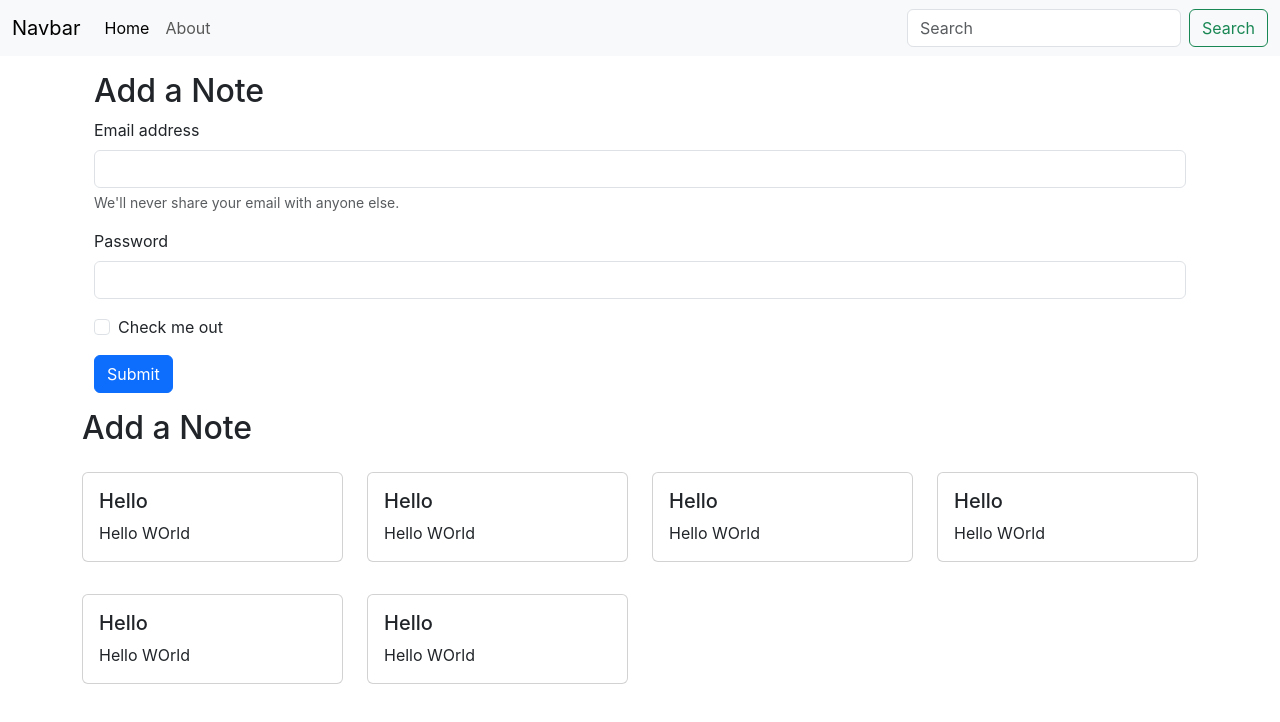
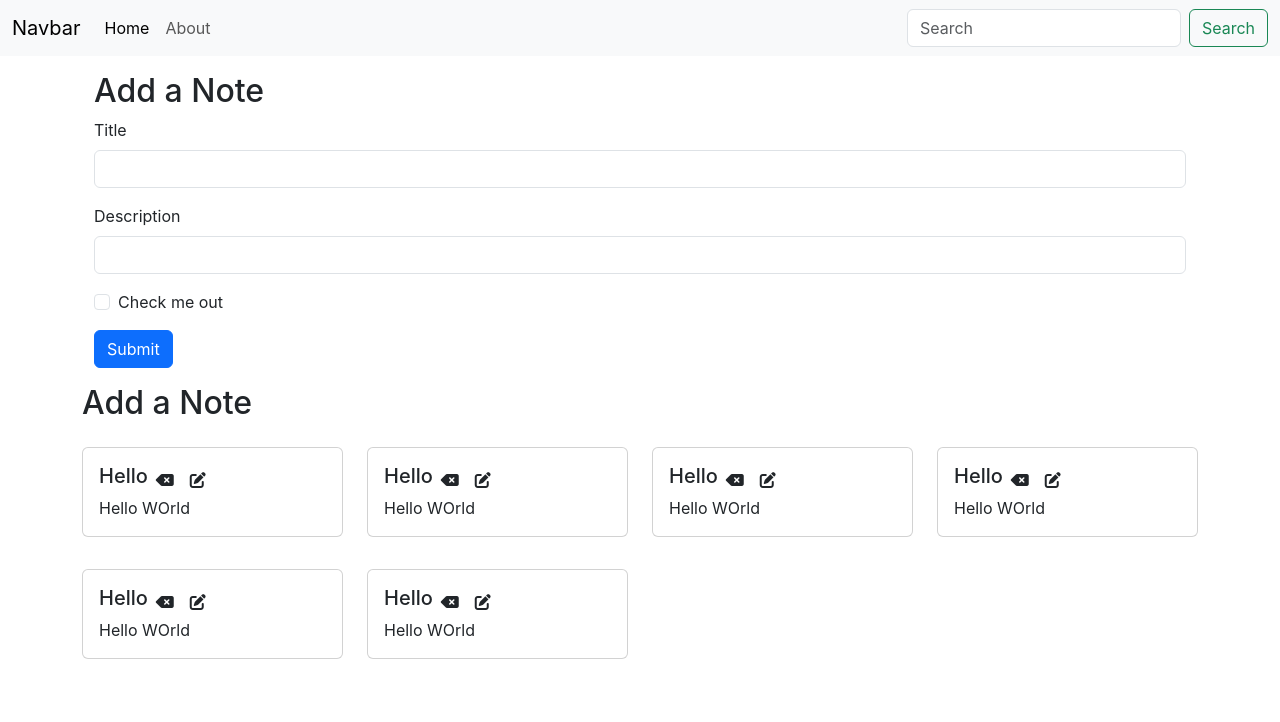
Before and after one commit to yachu7/iNotebook, a React (Create React App) app: page / in a window 1280 px wide. Shown: the top 722 px of the page. Built offline with nearby package versions, Linux system fonts and the light colour scheme.

Commit message:
added client side new note function and basic alert function

```diff
--- a/public/index.html
+++ b/public/index.html
@@ -40,7 +40,7 @@
       To begin the development, run `npm start` or `yarn start`.
       To create a production bundle, use `npm run build` or `yarn build`.
     -->
-
+    <script src="https://kit.fontawesome.com/10c20e9b10.js" crossorigin="anonymous"></script>
     <script src="https://cdn.jsdelivr.net/npm/bootstrap@5.3.2/dist/js/bootstrap.bundle.min.js" integrity="sha384-C6RzsynM9kWDrMNeT87bh95OGNyZPhcTNXj1NW7RuBCsyN/o0jlpcV8Qyq46cDfL" crossorigin="anonymous"></script>
 
   </body>
--- a/src/App.js
+++ b/src/App.js
@@ -1,22 +1,33 @@
 import "./App.css";
-import React from "react";
+import React, { useEffect, useState } from "react";
 import { BrowserRouter as Router, Route, Routes } from "react-router-dom";
 import Home from "./componenets/Home";
 import About from "./componenets/About";
 import Navbar from "./componenets/Navbar";
 import NoteState from "./context/notes/NoteState";
+import Alert from "./componenets/Alert";
 
 function App() {
+  const [alert, setAlert] = useState(null);
+
+  useEffect(() => {
+    setAlert("This is Alert1");
+
+    setTimeout(() => {
+      setAlert(null);
+    }, 1500);
+  }, []);
   return (
     <>
       <NoteState>
         <Router>
           <Navbar />
+          <Alert alert={alert} />
           <div className="container">
-          <Routes>
-            <Route path="/" element={<Home />} />
-            <Route path="/about" element={<About />} />
-          </Routes>
+            <Routes>
+              <Route path="/" element={<Home />} />
+              <Route path="/about" element={<About />} />
+            </Routes>
           </div>
         </Router>
       </NoteState>
--- /dev/null
+++ b/src/componenets/Addnote.js
@@ -0,0 +1,74 @@
+import React, { useContext, useState } from "react";
+import noteContext from "../context/notes/noteContext";
+
+function Addnote() {
+  const context = useContext(noteContext);
+  const { addNote } = context;
+
+  const [note, setNote] = useState({
+    title: "",
+    description: "",
+    tag: "Default",
+  });
+
+  const handleClick = (e) => {
+    e.preventDefault();
+    addNote(note.title, note.description, note.tag);
+  };
+  const onChange = (e) => {
+    setNote({ ...note, [e.target.name]: e.target.value });
+  };
+  return (
+    <div>
+      <div className="container my-3">
+        <h2>Add a Note</h2>
+        <form>
+          <div className="mb-3">
+            <label htmlFor="title" className="form-label">
+              Title
+            </label>
+            <input
+              type="text"
+              className="form-control"
+              id="title"
+              name="title"
+              aria-describedby="emailHelp"
+              onChange={onChange}
+            />
+          </div>
+          <div className="mb-3">
+            <label htmlFor="description" className="form-label">
+              Description
+            </label>
+            <input
+              type="text"
+              className="form-control"
+              id="description"
+              name="description"
+              onChange={onChange}
+            />
+          </div>
+          <div className="mb-3 form-check">
+            <input
+              type="checkbox"
+              className="form-check-input"
+              id="exampleCheck1"
+            />
+            <label className="form-check-label" htmlFor="exampleCheck1">
+              Check me out
+            </label>
+          </div>
+          <button
+            type="submit"
+            className="btn btn-primary"
+            onClick={handleClick}
+          >
+            Submit
+          </button>
+        </form>
+      </div>
+    </div>
+  );
+}
+
+export default Addnote;
--- /dev/null
+++ b/src/componenets/Alert.js
@@ -0,0 +1,15 @@
+import React from "react";
+
+function Alert(props) {
+  return (
+    props.alert && (
+      <div>
+        <div className="alert alert-primary" role="alert">
+          {props.alert}
+        </div>
+      </div>
+    )
+  );
+}
+
+export default Alert;
--- a/src/componenets/Home.js
+++ b/src/componenets/Home.js
@@ -1,52 +1,11 @@
 import React from "react";
 import Notes from "./Notes";
+
 function Home() {
-
   return (
     <div>
-      <div className="container my-3">
-        <h2>Add a Note</h2>
-        <form>
-          <div className="mb-3">
-            <label htmlFor="exampleInputEmail1" className="form-label">
-              Email address
-            </label>
-            <input
-              type="email"
-              className="form-control"
-              id="exampleInputEmail1"
-              aria-describedby="emailHelp"
-            />
-            <div id="emailHelp" className="form-text">
-              We'll never share your email with anyone else.
-            </div>
-          </div>
-          <div className="mb-3">
-            <label htmlFor="exampleInputPassword1" className="form-label">
-              Password
-            </label>
-            <input
-              type="password"
-              className="form-control"
-              id="exampleInputPassword1"
-            />
-          </div>
-          <div className="mb-3 form-check">
-            <input
-              type="checkbox"
-              className="form-check-input"
-              id="exampleCheck1"
-            />
-            <label className="form-check-label" htmlFor="exampleCheck1">
-              Check me out
-            </label>
-          </div>
-          <button type="submit" className="btn btn-primary">
-            Submit
-          </button>
-        </form>
-      </div>
-      <Notes/>
+
+      <Notes />
     </div>
   );
 }
--- a/src/componenets/Noteitem.js
+++ b/src/componenets/Noteitem.js
@@ -4,13 +4,14 @@ function Noteitem(props) {
   const { notes } = props;
   return (
     <div className="col-md-3">
-
-      <div className= "card my-3">
-        <div className= "card-body">
-          <h5 className= "card-title">{notes.title}</h5>
-          <p className= "card-text">
-          {notes.description}
-          </p>
+      <div className="card my-3">
+        <div className="card-body">
+          <div className="d-flex align-items-center">
+            <h5 className="card-title">{notes.title}</h5>
+            <i className="fa-solid fa-delete-left mx-2" ></i>
+            <i className="fa-solid fa-pen-to-square mx-2"></i>
+          </div>
+          <p className="card-text">{notes.description}</p>
         </div>
       </div>
     </div>
--- a/src/componenets/Notes.js
+++ b/src/componenets/Notes.js
@@ -1,19 +1,22 @@
 import React, { useContext } from 'react'
+import Noteitem from './Noteitem';
+import Addnote from './Addnote';
 import noteContext from '../context/notes/noteContext';
-import Noteitem from './Noteitem';
-
 
 function Notes() {
-    const context = useContext(noteContext);
-    const {note , setNote} = context;
+  const context = useContext(noteContext);
+  const {note , addNote} = context;
   return (
+    <>
+    <Addnote/>
     <div className="row my-3">
       <h2>Add a Note</h2>
       {note.map((notes)=>{
-        return  <Noteitem notes ={notes} />
+        return  <Noteitem key={notes._id} notes ={notes} />
       })}
+      </div>
+    </>
 
-      </div>
   )
 }
 
--- a/src/context/notes/NoteState.js
+++ b/src/context/notes/NoteState.js
@@ -3,60 +3,76 @@ import NoteContext from "./noteContext";
 const NoteState = (props) => {
   const initialNote = [
     {
-      "_id": "65a954a63f6a5242f9f13b44",
-      "user": "65a64845ff4deb594cf82cb2",
-      "title": "Hello",
-      "description": "Hello WOrld",
-      "tag": "Mine",
-      "__v": 0
+      _id: "65a954a63f6a5242f9f13b44",
+      user: "65a64845ff4deb594cf82cb2",
+      title: "Hello",
+      description: "Hello WOrld",
+      tag: "Mine",
+      __v: 0,
     },
     {
-      "_id": "65a954a63f6a5242f9f13b46",
-      "user": "65a64845ff4deb594cf82cb2",
-      "title": "Hello",
-      "description": "Hello WOrld",
-      "tag": "Mine",
-      "__v": 0
+      _id: "65a954a63f6a5242f9f13b46",
+      user: "65a64845ff4deb594cf82cb2",
+      title: "Hello",
+      description: "Hello WOrld",
+      tag: "Mine",
+      __v: 0,
     },
     {
-      "_id": "65a954a73f6a5242f9f13b48",
-      "user": "65a64845ff4deb594cf82cb2",
-      "title": "Hello",
-      "description": "Hello WOrld",
-      "tag": "Mine",
-      "__v": 0
+      _id: "65a954a73f6a5242f9f13b48",
+      user: "65a64845ff4deb594cf82cb2",
+      title: "Hello",
+      description: "Hello WOrld",
+      tag: "Mine",
+      __v: 0,
     },
     {
-      "_id": "65a954a73f6a5242f9f13b4a",
-      "user": "65a64845ff4deb594cf82cb2",
-      "title": "Hello",
-      "description": "Hello WOrld",
-      "tag": "Mine",
-      "__v": 0
+      _id: "65a954a73f6a5242f9f13b4a",
+      user: "65a64845ff4deb594cf82cb2",
+      title: "Hello",
+      description: "Hello WOrld",
+      tag: "Mine",
+      __v: 0,
     },
     {
-      "_id": "65a954a73f6a5242f9f13b4c",
-      "user": "65a64845ff4deb594cf82cb2",
-      "title": "Hello",
-      "description": "Hello WOrld",
-      "tag": "Mine",
-      "__v": 0
+      _id: "65a954a73f6a5242f9f13b4c",
+      user: "65a64845ff4deb594cf82cb2",
+      title: "Hello",
+      description: "Hello WOrld",
+      tag: "Mine",
+      __v: 0,
     },
     {
-      "_id": "65a954a73f6a5242f9f13b4e",
-      "user": "65a64845ff4deb594cf82cb2",
-      "title": "Hello",
-      "description": "Hello WOrld",
-      "tag": "Mine",
-      "__v": 0
-    }
-  ]
+      _id: "65a954a73f6a5242f9f13b4e",
+      user: "65a64845ff4deb594cf82cb2",
+      title: "Hello",
+      description: "Hello WOrld",
+      tag: "Mine",
+      __v: 0,
+    },
+  ];
 
-  const [note, setNote] = useState(initialNote)
+  const [note, setNote] = useState(initialNote);
 
-
+  //Add note
+  const addNote = (title, description,tag) => {
+    console.log("Adding a New Note")
+    const notes = {
+      _id: "65a954a73f6a5242f9f13b4e",
+      user: "65a64845ff4deb594cf82cb2",
+      title: title,
+      description: description,
+      tag: tag,
+      __v: 0,
+    };
+    setNote(note.concat(notes));
+  };
+  //Delete Note
+  const deleteNote = () => {};
+  //Edit Note
+  const editNote = () => {};
   return (
-    <NoteContext.Provider value={{ note, setNote }}>
+    <NoteContext.Provider value={{ note, addNote,deleteNote, editNote}}>
       {props.children}
     </NoteContext.Provider>
   );
--- a/src/index.css
+++ b/src/index.css
@@ -11,3 +11,7 @@ code {
   font-family: source-code-pro, Menlo, Monaco, Consolas, 'Courier New',
     monospace;
 }
+
+i{
+  cursor: pointer;
+}
```
